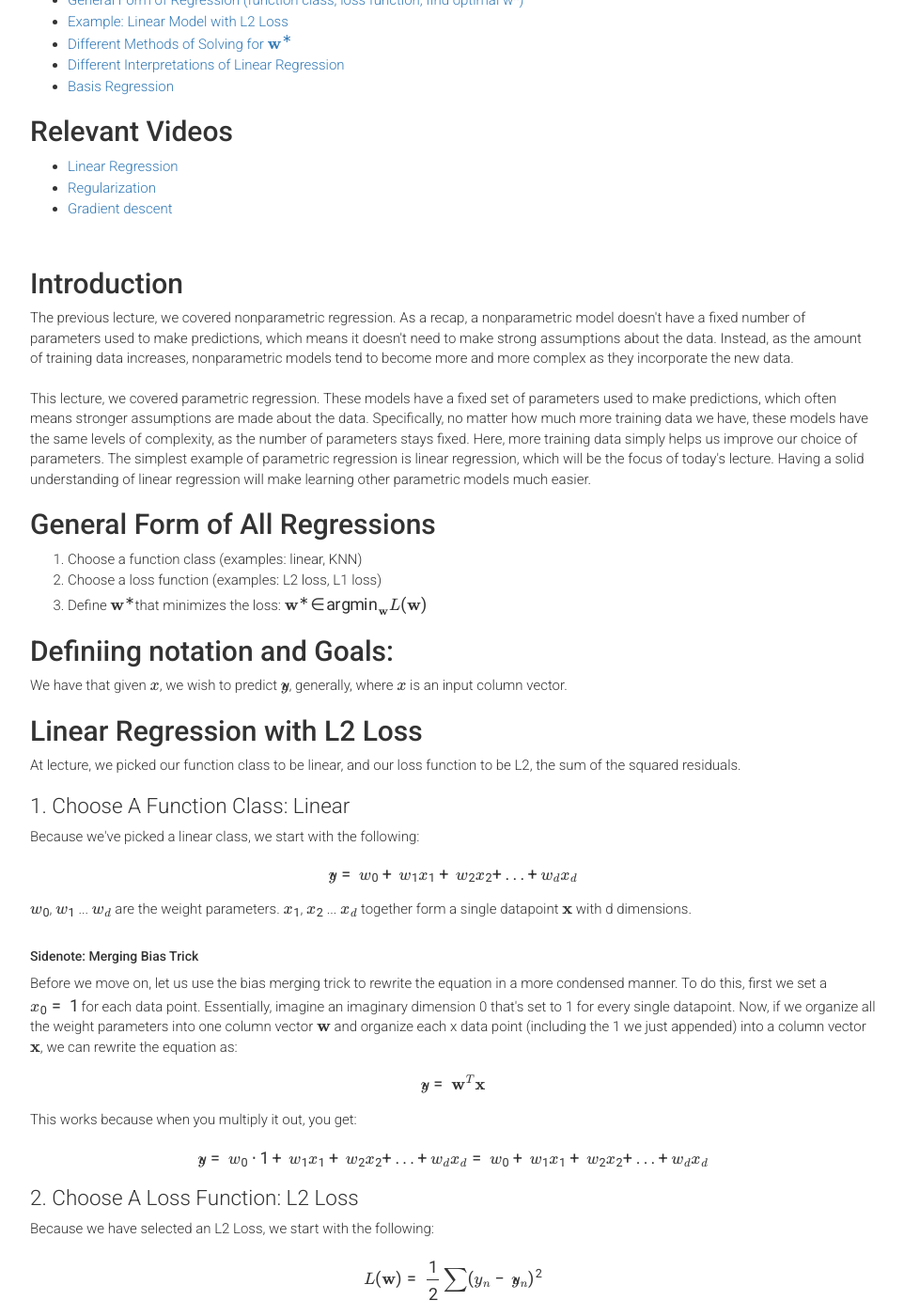
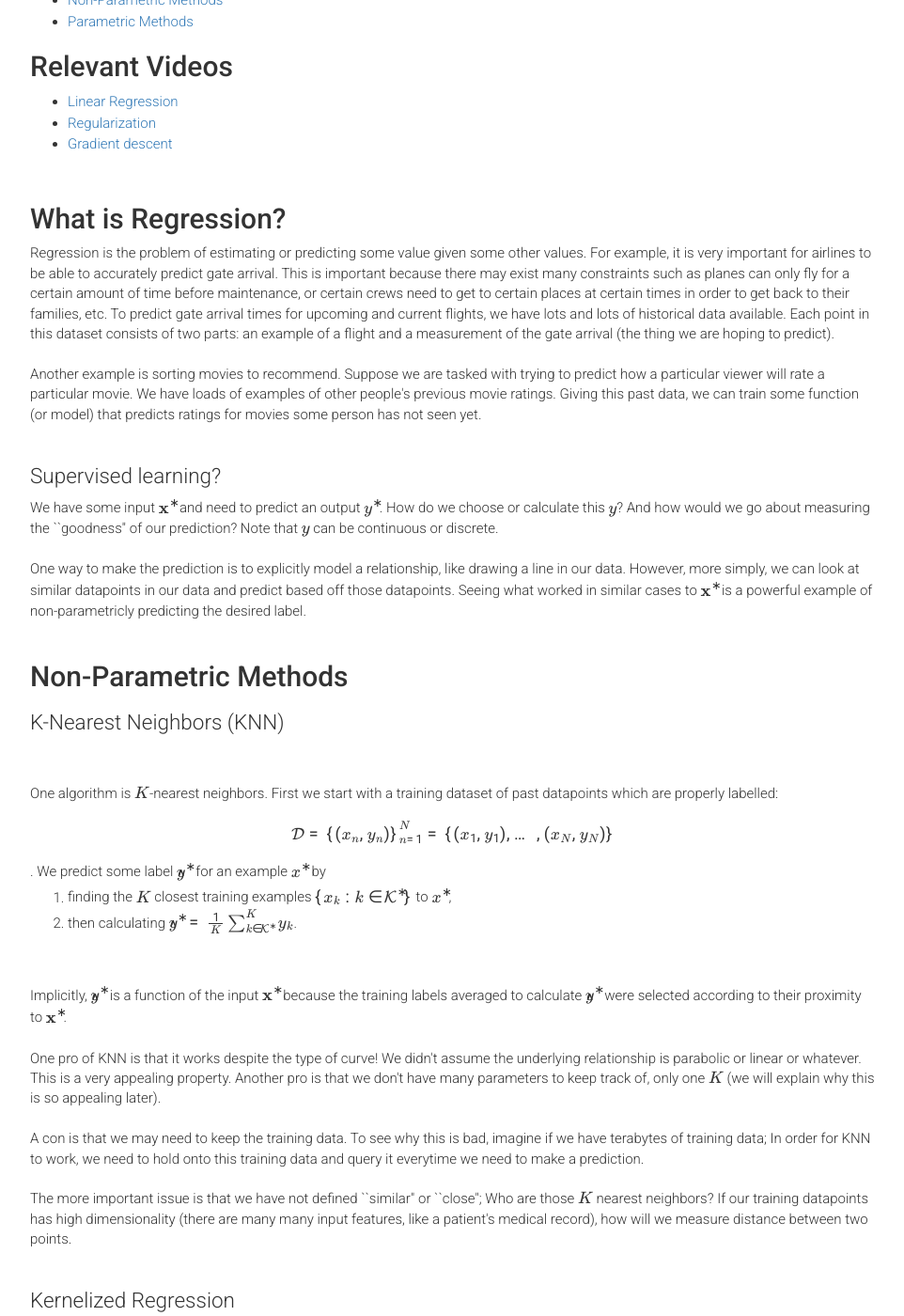
Before and after one commit to harvard-ml-courses/cs181-web, a Jekyll site: the page built from recaps/lec2.html, in a window 1280 px wide and 1400 px high, scrolled down 544 px. Shown: the whole window at 94% size, without its empty margins (158-1120 px from the left). Built offline with Jekyll 4.4.1, drawn with Linux system fonts in a browser that asks for light colours; formulas are drawn with MathJax 3; some of the changed text lies outside the part shown.

Commit message:
Lecture 2 notes

```diff
--- a/recaps/lec2.html
+++ b/recaps/lec2.html
@@ -21,186 +21,123 @@ weight: 0
       <h3>Lecture 2 Summary</h3>
 
       <ul>
-        <li><a href="#recap2_1">Introduction: Nonparametric vs Parametric Models</a></li>
-        <li><a href="#recap2_2">General Form of Regression (function class, loss function, find optimal w*)</a></li>
-        <li><a href="#recap2_3">Example: Linear Model with L2 Loss</a></li>
-        <li><a href="#recap2_4">Different Methods of Solving for $\textbf{w}^*$</a></li>
-        <li><a href="#recap2_5">Different Interpretations of Linear Regression</a></li>
-        <li><a href="#recap2_6">Basis Regression</a></li>
+        <li><a href="#recap2_1">What is Regression?</a></li>
+        <li><a href="#recap2_2">Non-Parametric Methods</a></li>
+        <li><a href="#recap2_3">Parametric Methods</a></li>
       </ul>
 
-      <h2 id="recap2_1">Relevant Videos</h2>
+      <h2 id="recap2_0">Relevant Videos</h2>
       <ul>
         <li><a href="https://www.youtube.com/watch?v=J8w2iMF5Hak&list=PLrH1CxyJ7Vqb-pHzfUClJNXBDAKajHE74&index=2&t=0s">Linear Regression</a></li>
         <li><a href="https://www.youtube.com/watch?v=Jy4EWpdw3z4&list=PLrH1CxyJ7Vqb-pHzfUClJNXBDAKajHE74&index=3&t=0s">Regularization</a></li>
         <li><a href="https://www.youtube.com/watch?v=Y6DA7XFh_io&list=PLrH1CxyJ7Vqb-pHzfUClJNXBDAKajHE74&index=5&t=0s">Gradient descent</a></li>
       </ul>
-
       <br>
 
+      <h2 id="recap2_1">What is Regression?</h2>
+      Regression is the problem of estimating or predicting some value given some other values. For example, it is very important for airlines to be able to accurately predict gate arrival. This is important because there may exist many constraints such as planes can only fly for a certain amount of time before maintenance, or certain crews need to get to certain places at certain times in order to get back to their families, etc. To predict gate arrival times for upcoming and current flights, we have lots and lots of historical data available. Each point in this dataset consists of two parts: an example of a flight and a measurement of the gate arrival (the thing we are hoping to predict).
 
-      <!-- <h2 id="recap2_1">Non-Parametric Regression</h2>
-      In this course, we use "The Cube" as a framework to organize the different types of methods we learn.  Today, we'll be discussing <i>non-parametric regression</i>, which is a form of <i>supervised learning</i>.  Recall that in supervised learning, our objective is to predict labels $y$ from data $x$, where labels $y$ are available to us at training time.  We are interested in <i>regression</i>, where labels $y$ are continuous. Non-parametric regression is not probabilistic.
+      <br><br>
 
-      <br>
-      <br>
+      Another example is sorting movies to recommend. Suppose we are tasked with trying to predict how a particular viewer will rate a particular movie. We have loads of examples of other people's previous movie ratings. Giving this past data, we can train some function (or model) that predicts ratings for movies some person has not seen yet.
 
-      So how do we solve a regression problem?  Let's draw a 1-dimensional example:<br><br>
+      <br><br>
 
-      <div class="text-center">
-          <img src="{{ site.baseurl }}/images/recap1_1.png" style="width:40%"  alt="1D regression example"></img>
-      </div>
+      <h3>Supervised learning?</h3>
+      We have some input $\mathbf x^*$ and need to predict an output $y^*$. How do we choose or calculate this $y$? And how would we go about measuring the ``goodness'' of our prediction? Note that $y$ can be continuous or discrete.
 
-      Given some value $x_{test}$, our goal is to predict its corresponding label $y_{test}$.
+      <br><br>
 
-      <br>
-      <br>
+      One way to make the prediction is to explicitly model a relationship, like drawing a line in our data. However, more simply, we can look at similar datapoints in our data and predict based off those datapoints. Seeing what worked in similar cases to $\mathbf x^*$ is a powerful example of non-parametricly predicting the desired label.
 
-      The first method we'll present, K-nearest-neighbors, is one of the simplest ways to imagine predicting the labels.  The intuition is: why don't we just look around the other available data points we have that have $x$-values near our $x_{test}$?  Their $y$-values are good $y$-values to propose.  To make a prediction for point $x_{test}$, look at the points near the current point, and make a prediction based on them.  This is a <i>non-parametric</i> method because its run-time scales with the size of the dataset.
+      <br><br>
 
-      <br>
-      <br>
+      <h2 id="recap2_2">Non-Parametric Methods</h2>
+      <h3>K-Nearest Neighbors (KNN)</h3>
 
-      <b>K-nearest-neighbors (KNN):</b><br><br>
+      <br><br>
 
-      KNN is one algorithm used for non-parametric regression.  Our dataset $\mathcal{D}$ consists of $N$ pairs of inputs and outputs:<br><br>
-
-      $$\mathcal{D} = \{(x_i, y_i)\}_{i=1}^{N} = \{ (x_0, y_0), (x_1, y_1), ... (x_N, y_N)\}$$
-
-      Our regression algorithm makes predictions $\hat{y}(x)$ for some input $x$ as follows:<br><br>
+      One algorithm is $K$-nearest neighbors. First we start with a training dataset of past datapoints which are properly labelled: $$\mathcal D = \{(x_n, y_n)\}_{n=1}^N = \{(x_1, y_1), \ldots, (x_N, y_N) \}$$. We predict some label $\hat y^*$ for an example $x^*$ by
       <ol>
-        <li> Find the $K$ data points $(x_i, y_i)$ that are closest to $x$.</li>
-        <li> Predict $\hat{y}(x) = \frac{1}{K} \sum_{k = 1}^{K} y_k$, where the $y_k$ are the corresponding labels for the the are the $K$ nearest $x_k$s to our $x$.</li>
+        <li>finding the $K$ closest training examples $\{ x_k : k \in \mathcal{K}^* \}$ to $x^*$,</li>
+        <li>then calculating $\hat y^* = \frac{1}{K} \sum_{k \in \mathcal{K}^*}^K y_k$.</li>
       </ol>
 
-      Pros of KNN:<br><br>
+      <br><br>
+
+      Implicitly, $\hat y^*$ is a function of the input $\mathbf x^*$ because the training labels averaged to calculate $\hat y^*$ were selected according to their proximity to $\mathbf x^*$.
+
+      <br><br>
+
+      One pro of KNN is that it works despite the type of curve! We didn't assume the underlying relationship is parabolic or linear or whatever. This is a very appealing property. Another pro is that we don't have many parameters to keep track of, only one $K$ (we will explain why this is so appealing later).
+
+      <br><br>
+
+      A con is that we may need to keep the training data. To see why this is bad, imagine if we have terabytes of training data; In order for KNN to work, we need to hold onto this training data and query it everytime we need to make a prediction.
+
+      <br><br>
+
+      The more important issue is that we have not defined ``similar'' or ``close''; Who are those $K$ nearest neighbors? If our training datapoints has high dimensionality (there are many many input features, like a patient's medical record), how will we measure distance between two points.
+
+      <br><br>
+
+      <h3>Kernelized Regression</h3>
+      Another idea is that we can take a weighted average of all the training labels, but upweigh labels corresponding to examples close to $x^*$. Naturally, close training examples will have lots of influence in predicting $\hat y^*$ and far off points won't have any. We aggregate the training labels like so: $$\hat y^* = \sum_{n = 1}^{N} K(\mathbf x^*, \mathbf x_n) y_n.$$ Here, $K : \mathbb R^D \times \mathbb R^D \to \mathbb R$ is our kernel: it measures the closeness of our new point $\mathbf x^*$ to a training point $\mathbf x_n$.
+
+      <br><br>
+
+      These kernel weights $\{ K(\mathbf x^*, \mathbf x_n)\}_{n=1}^N$ might not sum to one, so we ensure a convex combination by normalizing: $$\hat y^* = \frac{\sum_{n = 1}^{N} K(\mathbf x^*, \mathbf x_n) y_n}{\sum_n K(\mathbf x^*, \mathbf x_n)}.$$
+
+      <br><br>
+
+      This has some obvious potential flaws: for example, we can never predict a value outside the min-max range of the training labels.
+
+      <br><br>
+
+      <h2 id="recap2_3">Parametric Methods</h2>
+      The term parametric refers to how we plan to make predictions based off of some parameters what we will learn. This constrasts what we did in non-parametric regression, where our prediction was explicitly a function of our training data and not of some weights $\mathbf w \in \mathbb R^W$. You can imagine these weights as settings on some larger mathematical system, or model, that we will use to make predictions.
+
+      <br><br>
+
+      </h3>Linear Regression</h3>
+      Consider our training data $\{ (\mathbf x_n, y_n) \}_{n=1}^N$. Our goal is to learn a function $f(\mathbf x, \mathbf w)$ that predicts our labels (so $\hat y^* = f(\mathbf x^*, \mathbf w)$. How do we identify the best set of parameters $\mathbf w^*$? As a general formula for regression, we
       <ul>
-        <li> It's flexible!  We made no assumptions on the shape of our data, or the relationship between $x$ and $y$.</li>
+        <li>choose a loss function $\mathcal L : \mathbb R^W \to \mathbb R$,</li>
+        <li>choose a class of functions $f : \mathbb R^D \times \mathbb R^W \to \mathbb R$,</li>
+        <li>and identify the best weights as $\mathbf w^* = \operatorname*{argmin}_\mathbf{w} \mathcal L(\mathbf w)$</li>
       </ul>
 
-      Cons of KNN:<br><br>
-      <ul>
-        <li> We need to keep the training data around in order to make predictions.  If you have a really big training dataset that has thousands (or millions!) of points, then running KNN may be inefficient and expensive at test-time.  Every time you need to make a prediction for some new point $x$, you need to find $x$'s nearest neighbors.  (Sidenote: There have been some advances in algorithms and systems that can make these searches more efficient, but this is still a compelling consideration.)</li>
-        <li>  To use KNN we must define "what is near"?  For example, say that data $x$ is high-dimensional and complex, like a patient's entire medical record.  How can you tell when two patients are similar to each other, given their medical data?  The answer isn't obvious.</li>
-      </ul>
+      <br><br>
 
-      <b>Kernelized Regression</b><br><br>
+      In linear regression, we are choose our function class to be all linear functions $$f(\mathbf x, \mathbf w) = w_0 + w_1x_1 + \ldots + w_N, x_N.$$ We can simplify this expression using the ``bias trick''. By adding 1 as the 0-th element to each out our training points (so $\mathbf{x_n} = [0.2, 0.5]^\top$ becomes $[1, 0.2, 0.5]^\top$), we can write $$f(\mathbf x, \mathbf w) = \mathbf w^\top \mathbf x.$$
 
-      Kernelized regression is another form of non-parametric regression.  To predict label $\hat{y}(x)$ for a data point $x$ using dataset $\{(x_n, y_n)\}_{n = 1}^N$ of $N$ examples,<br><br>
+      <br><br>
 
-      $$ \hat{y}(x) = \frac{\sum_{n = 1}^{N} K(x, x_n) y_n}{\sum_n K(x, x_n)}$$
+      We can choose our loss function to be the sum of square differences:
+      $$
+      \begin{align*}
+        \mathcal{L}(\mathbf w) &= \frac{1}{2} \left( \sum_{n=1}^N (y_n - \hat y_n)^2 \right) \\
+                      &= \frac{1}{2} \left( \sum_{n=1}^N (y_n - f(\mathbf x_n, \mathbf w))^2 \right) \\
+                      &= \frac{1}{2} \left( \sum_{n=1}^N (y_n -  \mathbf w^\top \mathbf x)^2 \right)
+      \end{align*}
+      $$
 
-      The "kernel" or "similarity" function $K(x, x_n)$ outputs a real number that is large when $x$ is "similar" to $x_n$, and small when $x$ is "far" from $x_n$.  Note that kernel regression sums over <i>all</i> of the points in the dataset; while KNN only sums over the $K$ nearest neighbors.
+      <br><br>
 
-      <br>
-      <br>
+      The function class and the loss are two different choices we make.
 
-      Later in the semester, we'll discuss other kernel functions, and properties that determine a valid kernel function.  One example kernel function is:<br><br>
+      <br><br>
 
-      $$ K(x, x') = \exp \left( - (x - x') W (x - x')^T\right)  $$
+      So... how do we find the best weights $\mathbf w^*$? Well, we can minimize the loss function $\mathcal{L}(w)$ by deriving with respect to our weights and solving for a global minimum: $$\nabla_\mathbf{w} \mathcal L(\mathbf w) = \frac{1}{2} \sum_{n=1}^N 2(y_n - \mathbf w^\top \mathbf x_n)(-\mathbf x_n).$$
 
-      where $W$ is a matrix: one example choice of $W$ could be the identity matrix $I$.
+      <br><br>
 
-      <br>
-      <br>
+      Generally, we use gradient descent in order to approach a better setting of our weights:
+      $$\textbf{w}^{(t+1)} = \textbf{w}^{(t)} - \eta\nabla_\mathbf{w} \mathcal{L}(\textbf{w}) = \textbf{w}^{(t)} - \eta\sum_n ((y_n - \textbf{w}^T\textbf{x}_n)(-\textbf{x}_n))$$
 
-      <b>Conceptual question 1:</b>  What is the role of the denominator in kernel regression?  Can the output of the kernel regressor be a value larger than the maximum $y$-value $y_{max}$ of the training data?  Can we get values smaller than the maximum $y$-value $y_{min}$ of the training data?<br><br>
+      <br><br>
 
-      Answer:  The denominator acts as a "normalizing constant".  No, we can't get values outside the max-min range of the training data.
-
-      <br>
-      <br>
-
-      <b>Conceptual question 2:</b> Say that we wish to use a non-parametric regressor to make a prediction for an "out-of-distribution" data point, or a data point is far away from the available training data points.  What will our regressor do?<br><br>
-    </div> -->
-
-      <h2 id="recap2_1">Introduction</h2>
-
-      The previous lecture, we covered nonparametric regression. As a recap, a nonparametric model doesn't have a fixed number of parameters used to make predictions, which means it doesn't need to make strong assumptions about the data. Instead, as the amount of training data increases, nonparametric models tend to become more and more complex as they incorporate the new data.
-
-      <br>
-      <br>
-
-      This lecture, we covered parametric regression. These models have a fixed set of parameters used to make predictions, which often means stronger assumptions are made about the data. Specifically, no matter how much more training data we have, these models have the same levels of complexity, as the number of parameters stays fixed. Here, more training data simply helps us improve our choice of parameters. The simplest example of parametric regression is linear regression, which will be the focus of today's lecture. Having a solid understanding of linear regression will make learning other parametric models much easier.
-
-      <h2 id="recap2_2">General Form of All Regressions</h2>
-
-      <ol>
-        <li>Choose a function class (examples: linear, KNN)</li>
-        <li>Choose a loss function (examples: L2 loss, L1 loss)</li>
-        <li>Define $\textbf{w}^*$ that minimizes the loss: $\textbf{w}^* \in \text{argmin}_{\textbf{w}} L(\textbf{w})$</li>
-      </ol>
-
-      <h2> Definiing notation and Goals: </h2>
-      We have that given $x$, we wish to predict $\hat{y}$, generally, where $x$ is an input column vector.
-
-      <h2 id="recap2_3">Linear Regression with L2 Loss</h2>
-
-      At lecture, we picked our function class to be linear, and our loss function to be L2, the sum of the squared residuals.
-
-      <h3>1. Choose A Function Class: Linear</h3>
-
-      Because we've picked a linear class, we start with the following:
-      $$\hat{y} = w_0 + w_1x_1 + w_2x_2 + ... + w_dx_d$$
-
-      $w_0$, $w_1$ ... $w_d$ are the weight parameters.
-
-      $x_1$, $x_2$ ... $x_d$ together form a single datapoint $\textbf{x}$ with d dimensions.
-
-      <br>
-      <br>
-
-      <h5>Sidenote: Merging Bias Trick</h5>
-
-      Before we move on, let us use the bias merging trick to rewrite the equation in a more condensed manner. To do this, first we set a $x_0 = 1$ for each data point. Essentially, imagine an imaginary dimension 0 that's set to 1 for every single datapoint. Now, if we organize all the weight parameters into one column vector $\textbf{w}$ and organize each x data point (including the 1 we just appended) into a column vector $\textbf{x}$, we can rewrite the equation as:
-      $$\hat{y} = \textbf{w}^T\textbf{x}$$
-
-      This works because when you multiply it out, you get:
-      $$\hat{y} = w_0 \cdot 1 + w_1x_1 + w_2x_2 + ... + w_dx_d = w_0 + w_1x_1 + w_2x_2 + ... + w_dx_d$$
-
-      <h3>2. Choose A Loss Function: L2 Loss</h3>
-
-      Because we have selected an L2 Loss, we start with the following:
-      $$L(\textbf{w}) = \frac{1}{2} \sum (y_n - \hat{y}_n)^2$$
-
-      Now, we can substitute in our $\hat{y}$ expression from before.
-      $$L(\textbf{w}) = \frac{1}{2}\sum (y_n - \textbf{w}^T\textbf{x}_n)^2$$
-
-      <br>
-      <br>
-
-      <u>Student Question: Why did we select the L2 loss?</u>
-
-      It turns out that picking a linear function class with an L2 loss leads to a computationally convenient problem when we solve for the optimal $\textbf{w}^*$. This is discussed further in the textbook, in Chapter 2.5.1.
-
-      <h3>3. Define $\textbf{w}^*$ that Minimizes the Loss</h3>
-
-      It turns out that in order to solve for $\textbf{w}^*$, we can take many different approaches.
-
-      Note: the following assumes the 1's to do the bias trick have already been added into the data.
-
-      <h5> Recap of gradients </h5>
-      Definition: The gradient vector holds the partial derivatives with respect to the variables in the d-dimensional space. Gradient methods work best when the problem is convex, primarily because having a convex problem allows for a single optimal solution to be found (ie. the local maximum is also a global maximum). The gradient vector is represented by $\nabla g(x)$. The gradient vector points in the direction of steepest ascent.
-
-
-      <h5 id="recap2_4">How to Solve for $\textbf{w}^*$: Method 1</h5>
-
-      One method is to use gradient descent. This will be covered in more detail in future lectures.
-
-      First, initialize $\textbf{w}$ to some random values. Then, take the gradient of the loss with respect to  $\textbf{w}$.
-
-      $$\frac{\partial \mathcal{L}(\textbf{w})}{\partial \textbf{w}} = \sum_n ((y_n - \textbf{w}^T\textbf{x}_n)(-\textbf{x}_n))$$
-
-      Next, update the $\textbf{w}$ in the following way:
-
-      $$\textbf{w}^{(t+1)} = \textbf{w}^{(t)} - \eta\frac{\partial \mathcal{L}(\textbf{w})}{\partial \textbf{w}} = \textbf{w}^{(t)} - \eta\sum_n ((y_n - \textbf{w}^T\textbf{x}_n)(-\textbf{x}_n))$$
-
-      Repeat this until convergence. $(y_n - \textbf{w}^T\textbf{x}_n)$ is a scalar and $(-\textbf{x}_n)$ is a vector, so the result will be a vector of weights.
-
-      <h5>How to Solve for $\textbf{w}^*$: Method 2</h5>
-
-      Another method is to directly solve for $\textbf{w}^*$. It turns out that in the case of a linear function with L2 loss, there is a clean solution for $\textbf{w}^*$. In order to solve for $\textbf{w}^*$, we take the gradient of the loss and set it to 0.
-
+      But today, in the case of linear regression, there is an analytic solution (something neat and in closed form). For now, we are hand-wavingly writing this same gradient in matrix notation: $$\nabla_\mathbf{w} \mathcal L(\mathbf w) = -\mathbf X \mathbf y^\top + \mathbf X \mathbf X^\top \mathbf{w}.$$
       In this version of the derivation, there are D dimensions in the data and N data points. $\textbf{y}$ is an $N$-dimensional column vector, $\textbf{w}$ is a $(D+1)$-dimensional column vector of weights and $\textbf{X}$ is a $N \times (D+1)$ matrix of data such that the $n^{\text{th}}$ row is given by $\textbf{x}_n^T$. $\textbf{X}$ is called our design matrix. Note that in order to include our bias, we can set one entire feature (column of the design matrix) to 1, allowing us to derive the appropriate value in W for the bias. First we start with the residuals squared, but in matrix form.
       $$L(\textbf{w}) = \frac{1}{2}(\textbf{y} - \textbf{X}\textbf{w})^T(\textbf{y} - \textbf{X}\textbf{w})$$
 
@@ -242,34 +177,12 @@ weight: 0
 
       We have $D$ $\textbf{x}$-vectors living in $N$-dimensions. By taking a linear combination of $D$ vectors, we are trying to produce a length $N$ vector $\hat{\textbf{y}}$. Our $\hat{\textbf{y}}$ is essentially the closest projection of $\textbf{y}$ onto the row space of $\textbf{X}$.
 
-      <br>
-      <br>
+      <br><br>
 
-      <u>Student Question: Why is w a column?</u> Simply convention. You can manipulate the dimensions and the various derivations will be slightly different, using different transposes in different places, but the meaning is all the same.
+      The breakdown of $\mathbf{w}$ makes sense, as we scale down the weight if there is a lot of input variance and increase the variance of input to output.
 
-      <br>
-      <br>
+      <br><br>
 
-      <u>Important Note on Notation:</u>
+      This may seem too simple: how many patterns in real life perfectly linear? A key extension of this is basis regression. Basically, convert an input $\mathbf x$ to another vector $\phi(\mathbf x)$ where $\phi : \mathbb R^D \to \mathbb R^{D'}$ is a basis function. Then we use $\phi(\mathbf x)$ we perform linear regression in the new input space $\mathbb R^{D'}$. To model a parabolic curve, therefore, we can use the transform $x \mapsto [x, x^2]^\top$.
 
-      In lecture, we had $\textbf{y}$ as an $N$-dimensional row vector and $\textbf{X}$ as a $(D+1) \times N$ matrix. In this notation the loss is given by
-      $$L(\textbf{w}) = \frac{1}{2}(\textbf{y} - \textbf{w}^T\textbf{X})(\textbf{y} - \textbf{w}^T\textbf{X})^T$$
-      and the corresponding expressions for $\textbf{w}^*$ and $\hat{y}$ are
-      $$\textbf{w}^* = (\textbf{X}\textbf{X}^T)^{-1}\textbf{X}\textbf{y}^T$$
-      $$\hat{\textbf{y}} = (\textbf{X}\textbf{y}^T)^T(\textbf{X}\textbf{X}^T)^{-1} \textbf{x}$$
-
-      Here, $\textbf{w}^*$ is called a best linear unbiased estimator (otherwise called a BLUE, but this is out of scope for the class). Conventions for notations vary between different sources so it is a useful skill to be able to understand and derive expressions in different notational formats.
-
-      <h2 id="recap2_6">Basis Regression</h2>
-
-      Sometimes, linear regression is not enough to model the input data, as all it does is simply scales our input variables. In order to create more complex models, we can use a basis to transform our data into more complicated forms, using polynomial functions, sine or cosine functions, and more. Essentially, what we can do is "move our data into a new basis", or in other words, transform training data before we perform the actual linear regression. Then, when we get our test data and need to make predictions, we transform the test data as well, then use our model to make our predictions.
-
-      <br>
-      <br>
-
-      We use $\phi(\cdot)$ to denote a basis function, which is the transformation we'll apply to each $\textbf{x}$ data input.
-
-      Perhaps we have an original point $\textbf{x} = (x_1, x_2)^T$, and we may pick a basis function $\phi(\textbf{x})$ that transforms the data point into $\phi(\textbf{x}) = (x_1, x_2, \cos(x_1), {x_1}^4, \sin(x_2))^T$.
-
-    </div>
 </section>
```
Also changed, not shown: other parts of recaps/lec2.html (+3 -5 lines).
